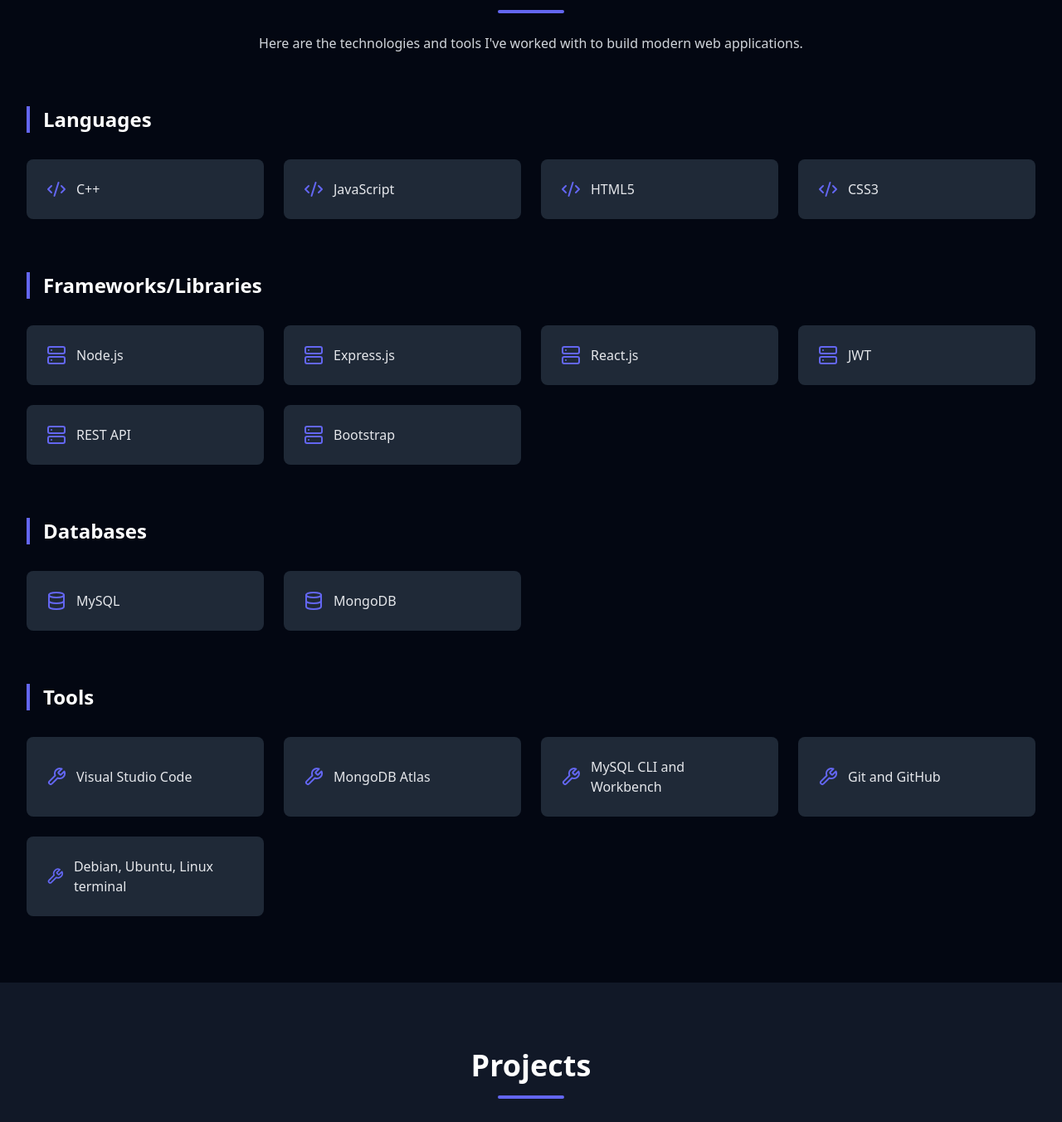
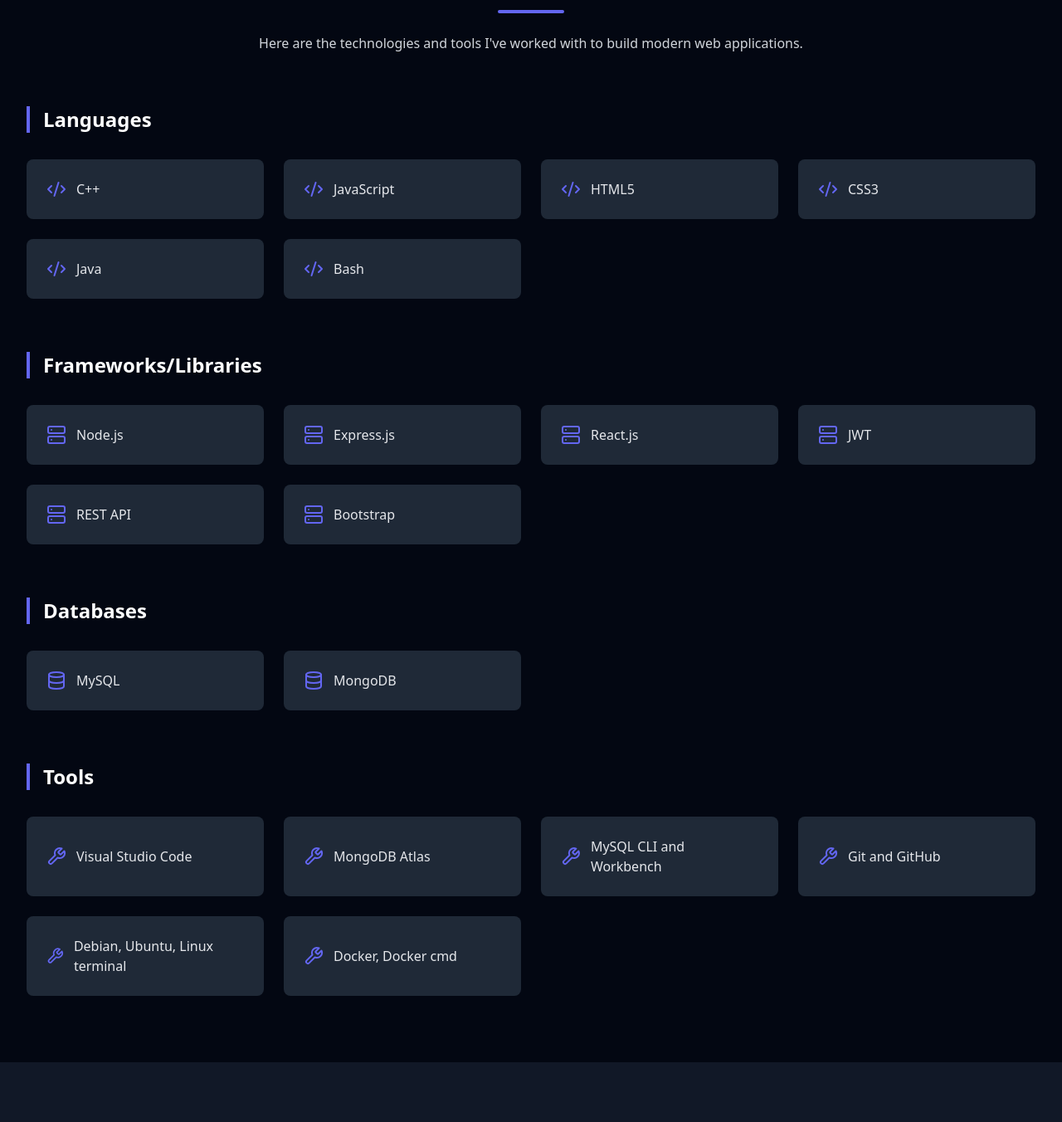
Before and after one commit to Shubham0D4/Shubham0D4.github.io, a React (Vite) app: page / in a window 1280 px wide. Shown: the part 1720-3072 px from the top of the page at 83% size. Built offline with nearby package versions, Linux system fonts and the light colour scheme.

Commit message:
Update skills.ts

```diff
--- a/src/data/skills.ts
+++ b/src/data/skills.ts
@@ -7,6 +7,8 @@
   { id: 2, name: 'JavaScript', category: 'languages', icon: 'Code2' },
   { id: 3, name: 'HTML5', category: 'languages', icon: 'Code2' },
   { id: 4, name: 'CSS3', category: 'languages', icon: 'Code2' },
+  { id: 5, name: 'Java', category: 'languages', icon: 'Code2'},
+  { id: 6, name: 'Bash', category: 'languages', icon: 'Code2'},
 
   // Frameworks/Libraries
   { id: 5, name: 'Node.js', category: 'frameworks', icon: 'Server' },
@@ -26,6 +28,7 @@
   { id: 15, name: 'MySQL CLI and Workbench', category: 'tools', icon: 'Wrench' },
   { id: 16, name: 'Git and GitHub', category: 'tools', icon: 'Wrench' },
   { id: 17, name: 'Debian, Ubuntu, Linux terminal', category: 'tools', icon: 'Wrench' },
+  { id: 18, name: 'Docker, Docker cmd', category: 'tools', icon: 'Wrench'}
 ];
 
 export const getIconComponent = (iconName: string | undefined) => {
```
